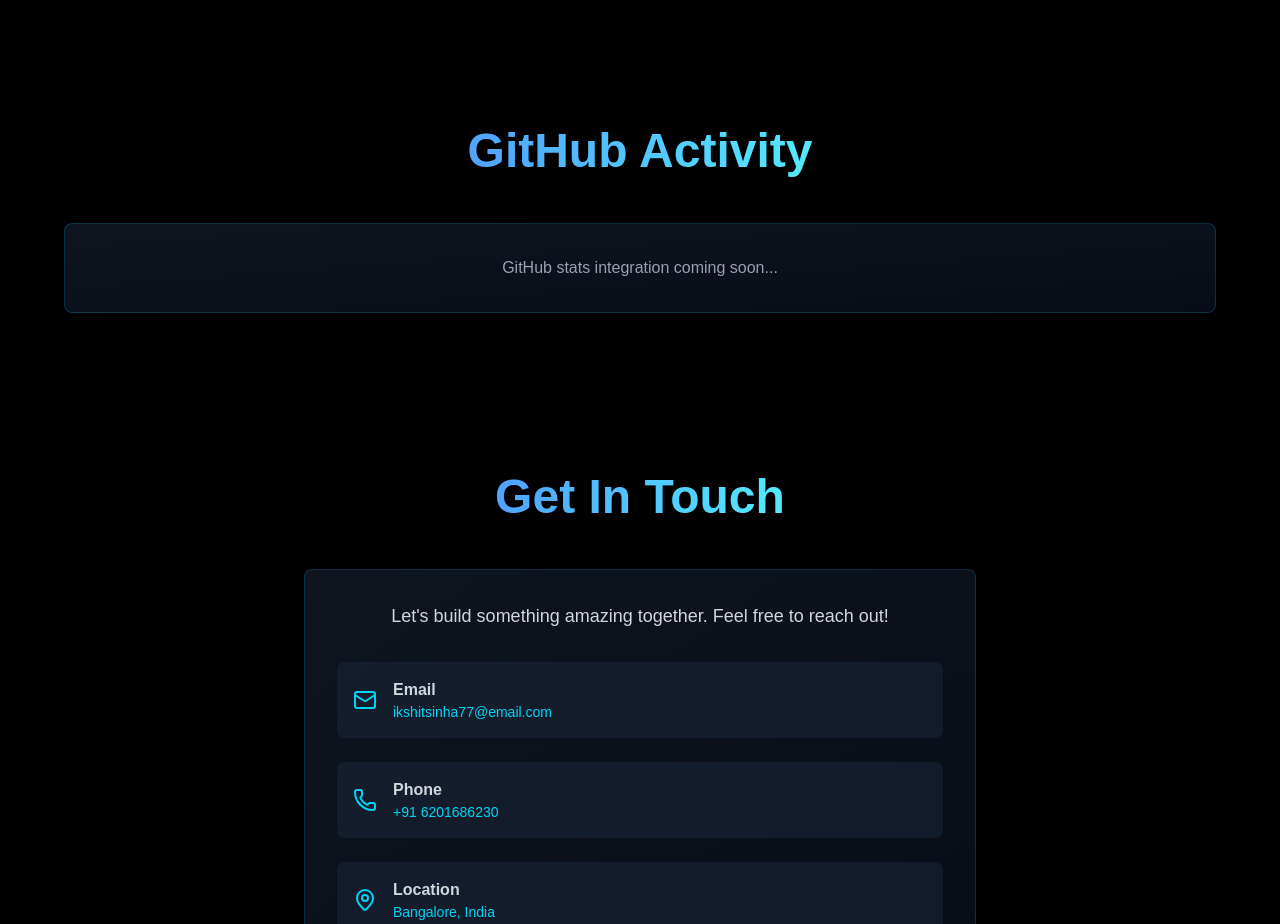
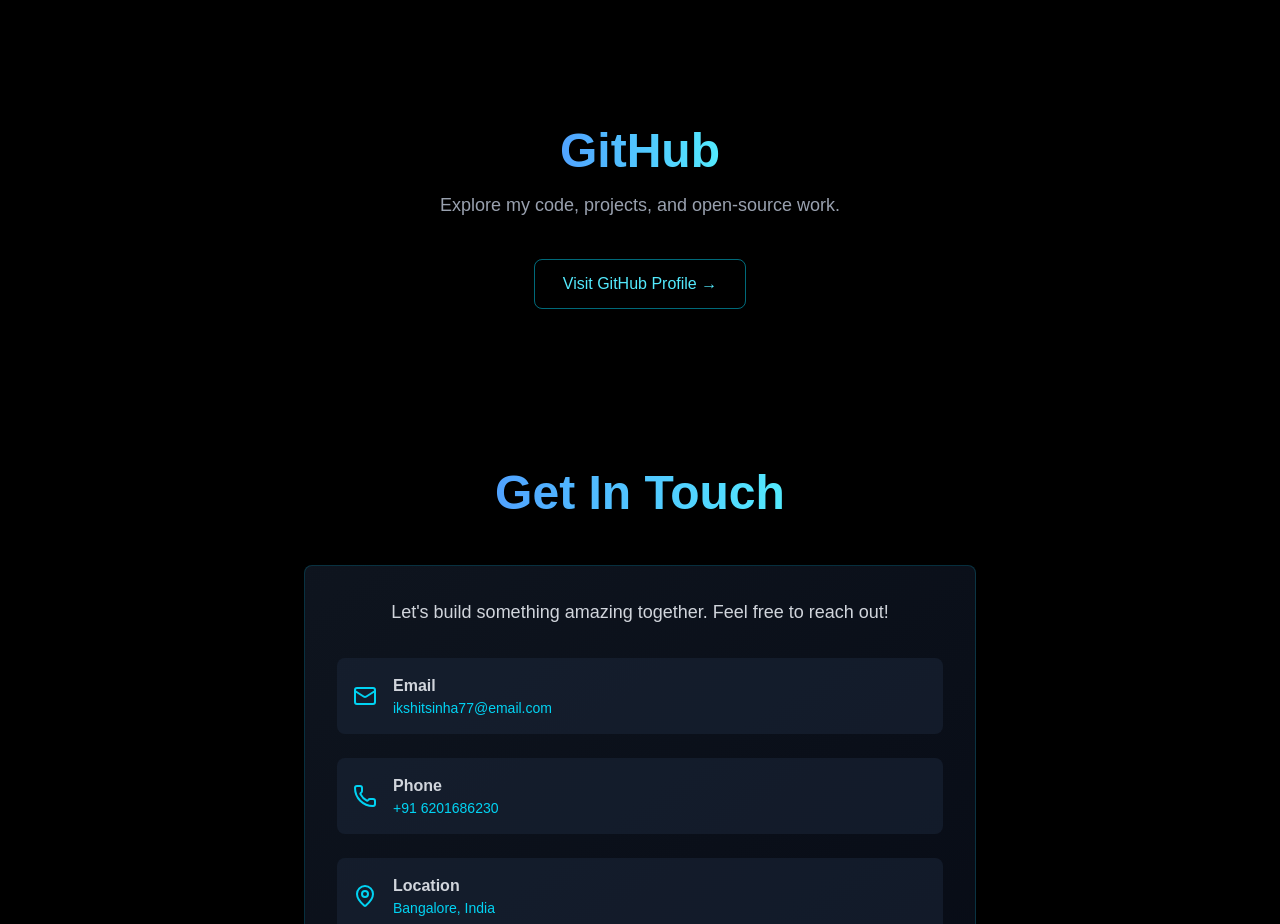
Before and after one commit to IKSHITSINHA77/PROFILE_IKSHIT, a Next.js app: page / in a window 1280 px wide. Shown: the part 4900-5824 px from the top of the page. Built offline with nearby package versions, Linux system fonts and the light colour scheme.

Commit message:
Polish portfolio GithubStats.tsx

```diff
--- a/src/components/GithubStats/GithubStats.tsx
+++ b/src/components/GithubStats/GithubStats.tsx
@@ -9,19 +9,32 @@
         <motion.h2
           initial={{ opacity: 0, y: 20 }}
           whileInView={{ opacity: 1, y: 0 }}
-          className="text-4xl md:text-5xl font-bold mb-12 text-center"
+          className="text-4xl md:text-5xl font-bold mb-4 text-center"
         >
           <span className="bg-gradient-to-r from-blue-400 to-cyan-300 bg-clip-text text-transparent">
-            GitHub Activity
+            GitHub
           </span>
         </motion.h2>
-
+        <motion.p
+          initial={{ opacity: 0, y: 20 }}
+          whileInView={{ opacity: 1, y: 0 }}
+          className="text-center text-gray-400 text-lg mb-10"
+        >
+          Explore my code, projects, and open-source work.
+        </motion.p>
         <motion.div
-          initial={{ opacity: 0 }}
-          whileInView={{ opacity: 1 }}
-          className="p-8 rounded-lg bg-gradient-to-br from-slate-800/50 to-slate-900/50 border border-cyan-500/20 text-center"
+          initial={{ opacity: 0, y: 20 }}
+          whileInView={{ opacity: 1, y: 0 }}
+          className="flex justify-center"
         >
-          <p className="text-gray-400">GitHub stats integration coming soon...</p>
+          <a
+            href="https://github.com/IKSHITSINHA77"
+            target="_blank"
+            rel="noreferrer"
+            className="px-7 py-3 rounded-lg border border-cyan-400/50 text-cyan-300 hover:bg-cyan-400/10 transition"
+          >
+            Visit GitHub Profile →
+          </a>
         </motion.div>
       </div>
     </section>
```
